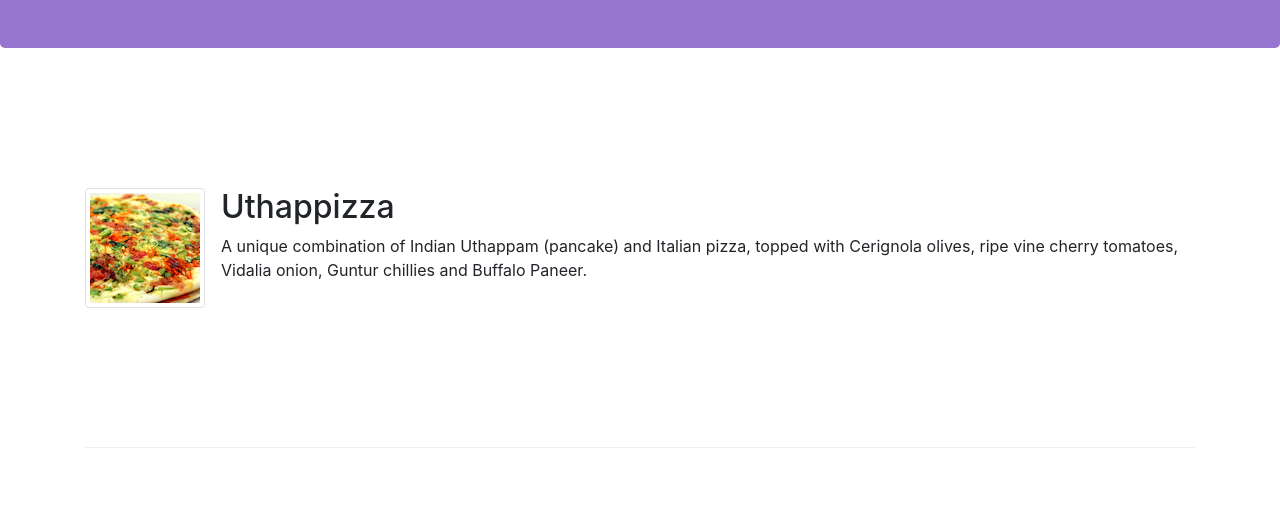
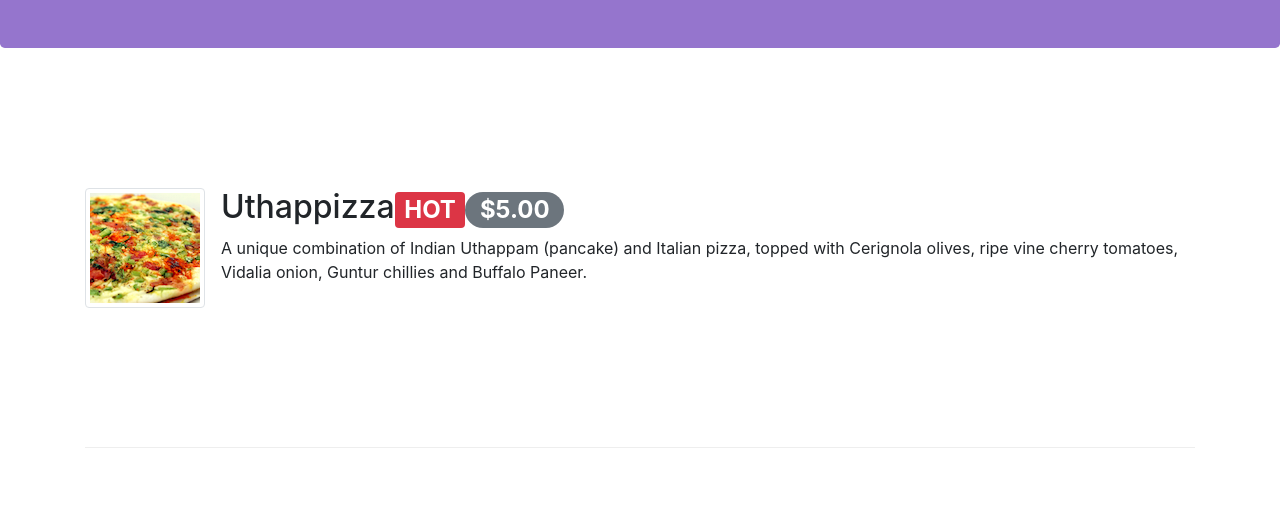
Before and after one commit to WebdeveloperIsaac/bootstrapcapstone, a website: page index.html in a window 1280 px wide. Shown: the part 265-794 px from the top of the page. Drawn offline with nearby package versions, Linux system fonts and the light colour scheme.

Commit message:
Adding some badges but learnt about the alerts and progress bars

```diff
--- a/index.html
+++ b/index.html
@@ -49,7 +49,7 @@
                     <img class="d-flex mr-3 img-thumbnail align-self-center"
                             src="img/uthappizza.png" alt="Uthappizza">
                     <div class="media-body">
-                        <h2 class="mt-0">Uthappizza</h2>
+                        <h2 class="mt-0">Uthappizza<span class="badge badge-danger">HOT</span><span class="badge badge-pill badge-secondary">$5.00</span></h2>
                         <p class="d-none d-sm-block">A unique combination of Indian Uthappam (pancake) and
                             Italian pizza, topped with Cerignola olives, ripe vine
                             cherry tomatoes, Vidalia onion, Guntur chillies and
```
